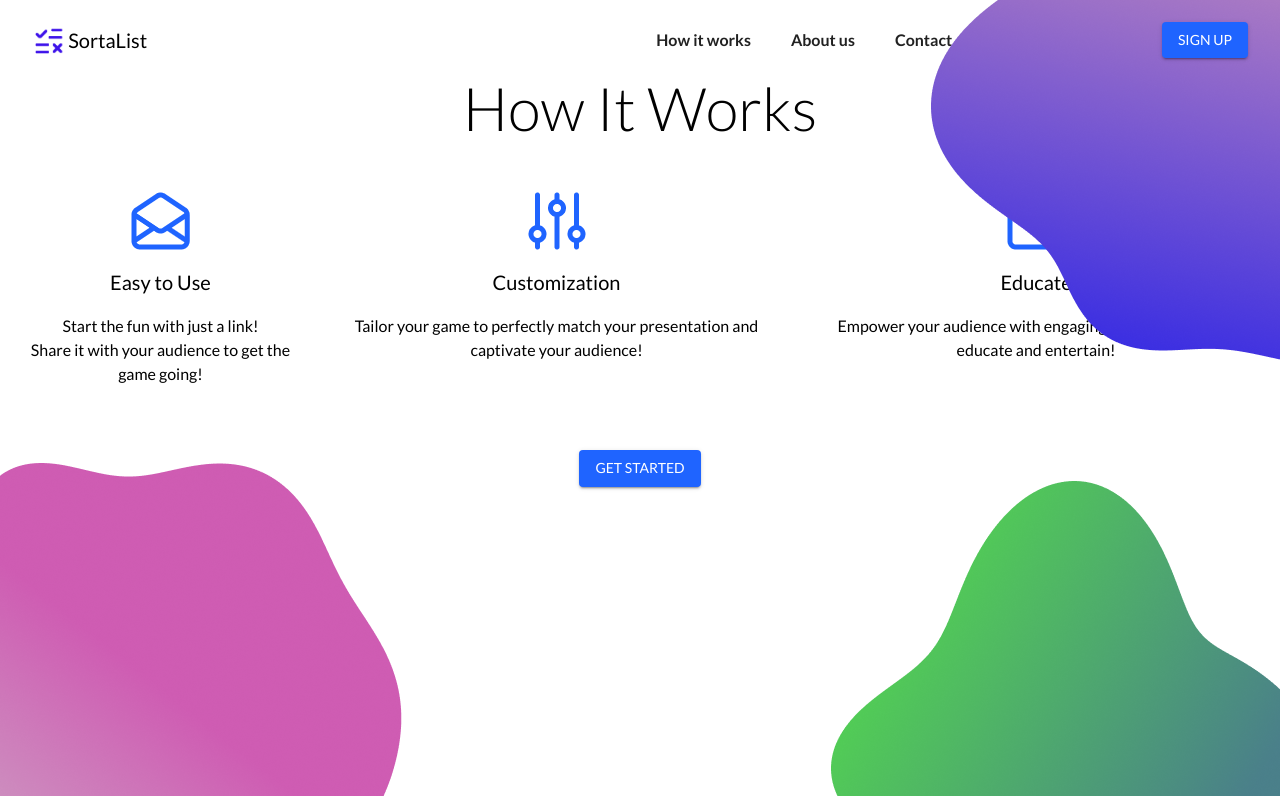
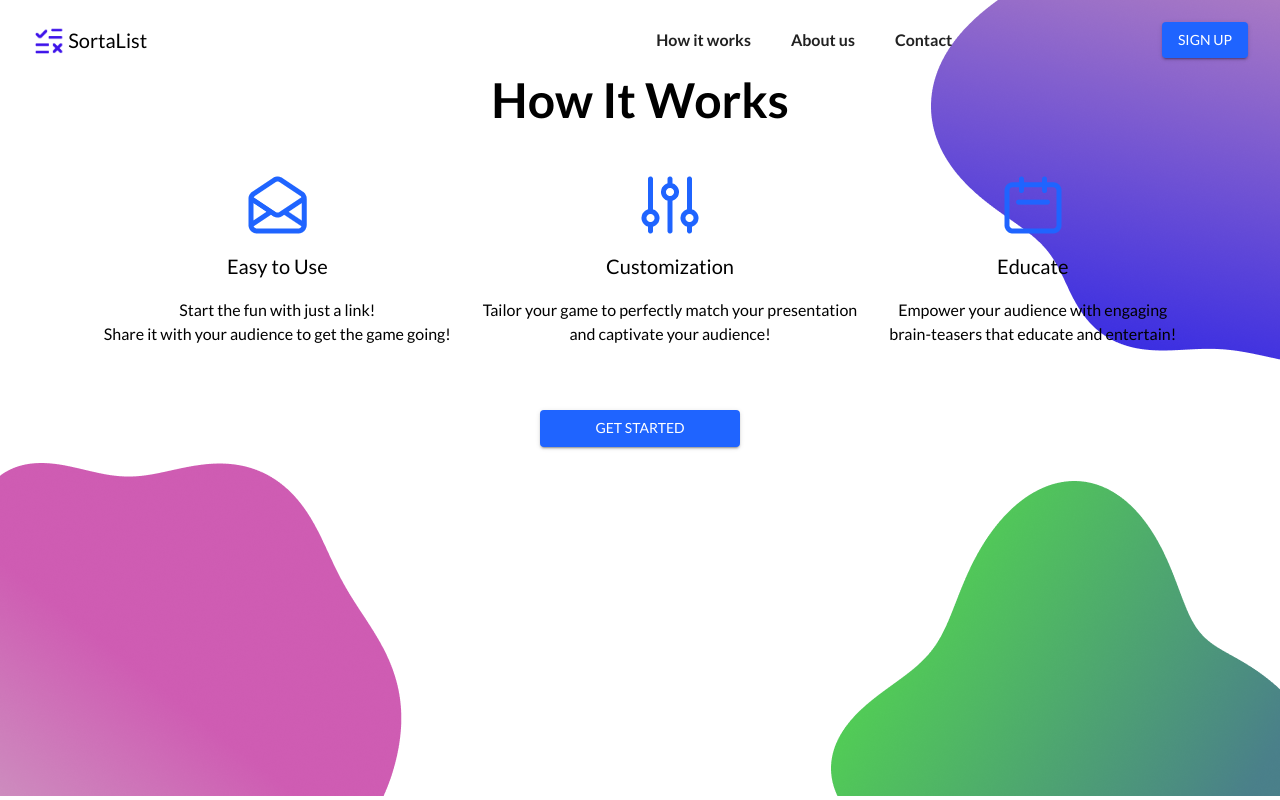
Before and after one commit to avpa11/SortaList, a React (Create React App) app in the folder sortalist/: page /instructions in a window 1280 px wide. Built offline with nearby package versions, Linux system fonts and the light colour scheme; no server answers.

Commit message:
clean up code

```diff
--- a/sortalist/src/pages/InstructionsPage.js
+++ b/sortalist/src/pages/InstructionsPage.js
@@ -5,7 +5,7 @@ function Instructions() {
   return (
     <Box>
 
-      <Box position="absolute" top={0} right={0} zIndex={0}>
+      <Box position="absolute" top={0} right={0} zIndex={-2}>
         <img
           src="/images/PurpleBlob.png"
           alt="Purple Blob"
@@ -27,7 +27,7 @@ function Instructions() {
         />
       </Box>
 
-      <Typography variant="h2" align="center" gutterBottom>
+      <Typography align="center" variant="h3" fontWeight="bold" gutterBottom>
         How It Works
       </Typography>
 
@@ -72,7 +72,7 @@ function Instructions() {
             <Box m={2} />
 
             <Typography variant="body1" align="center">
-              Tailor your game to perfectly match your presentation and
+              Tailor your game to perfectly match your presentation  <br />and
               captivate your audience!
             </Typography>
           </Box>
@@ -93,7 +93,7 @@ function Instructions() {
             <Box m={2} />
 
             <Typography variant="body1" align="center">
-              Empower your audience with engaging brain-teasers that educate and
+              Empower your audience with engaging  <br />brain-teasers that educate and
               entertain!
             </Typography>
           </Box>
@@ -102,7 +102,7 @@ function Instructions() {
 
       {/* Get started button */}
       <Box display="flex" justifyContent="center" mt={4}>
-        <Button variant="contained" color="primary">
+        <Button variant="contained" color="primary"  style={{ width: '200px' }}>
           Get Started
         </Button>
       </Box>
```
